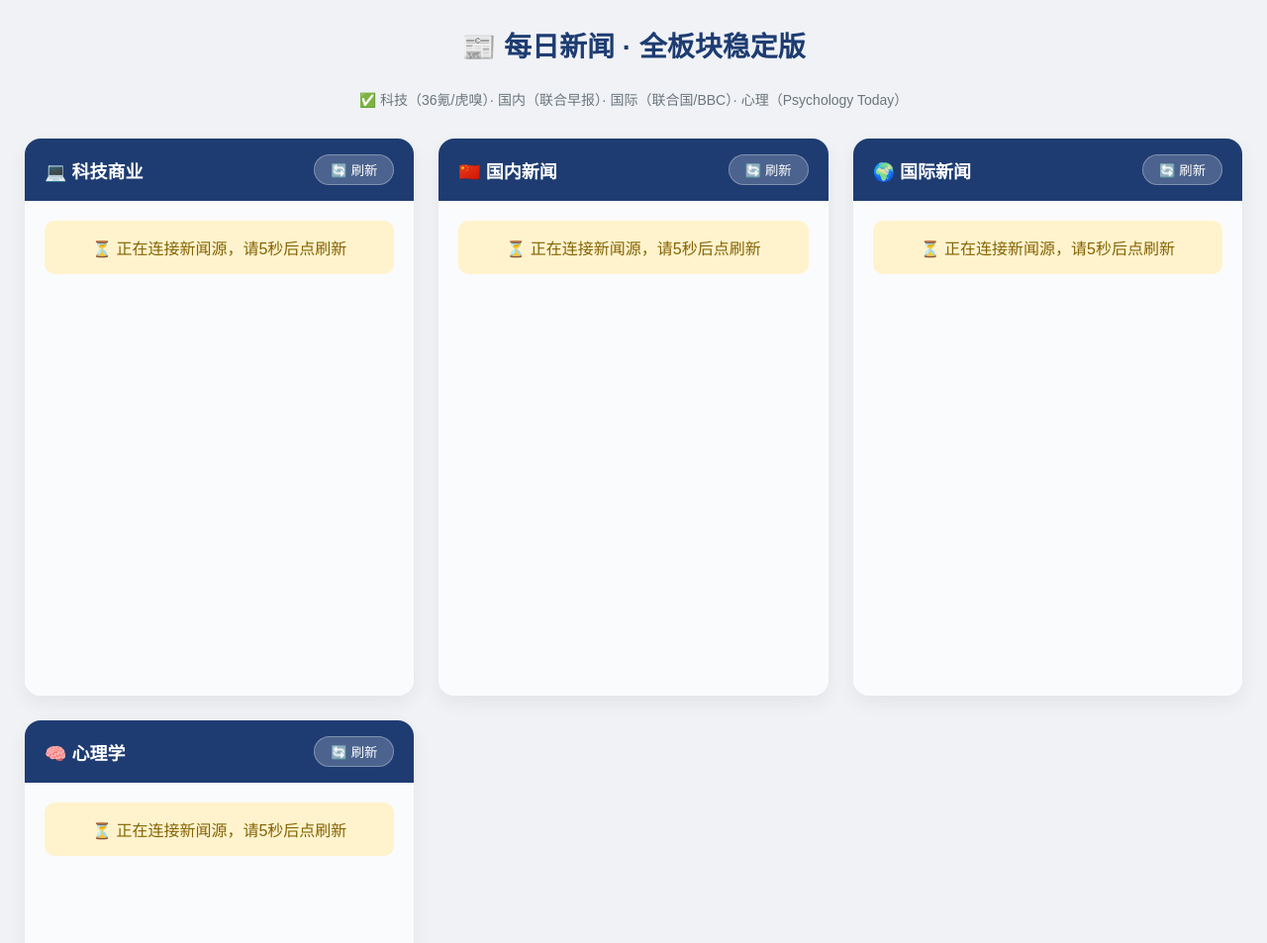
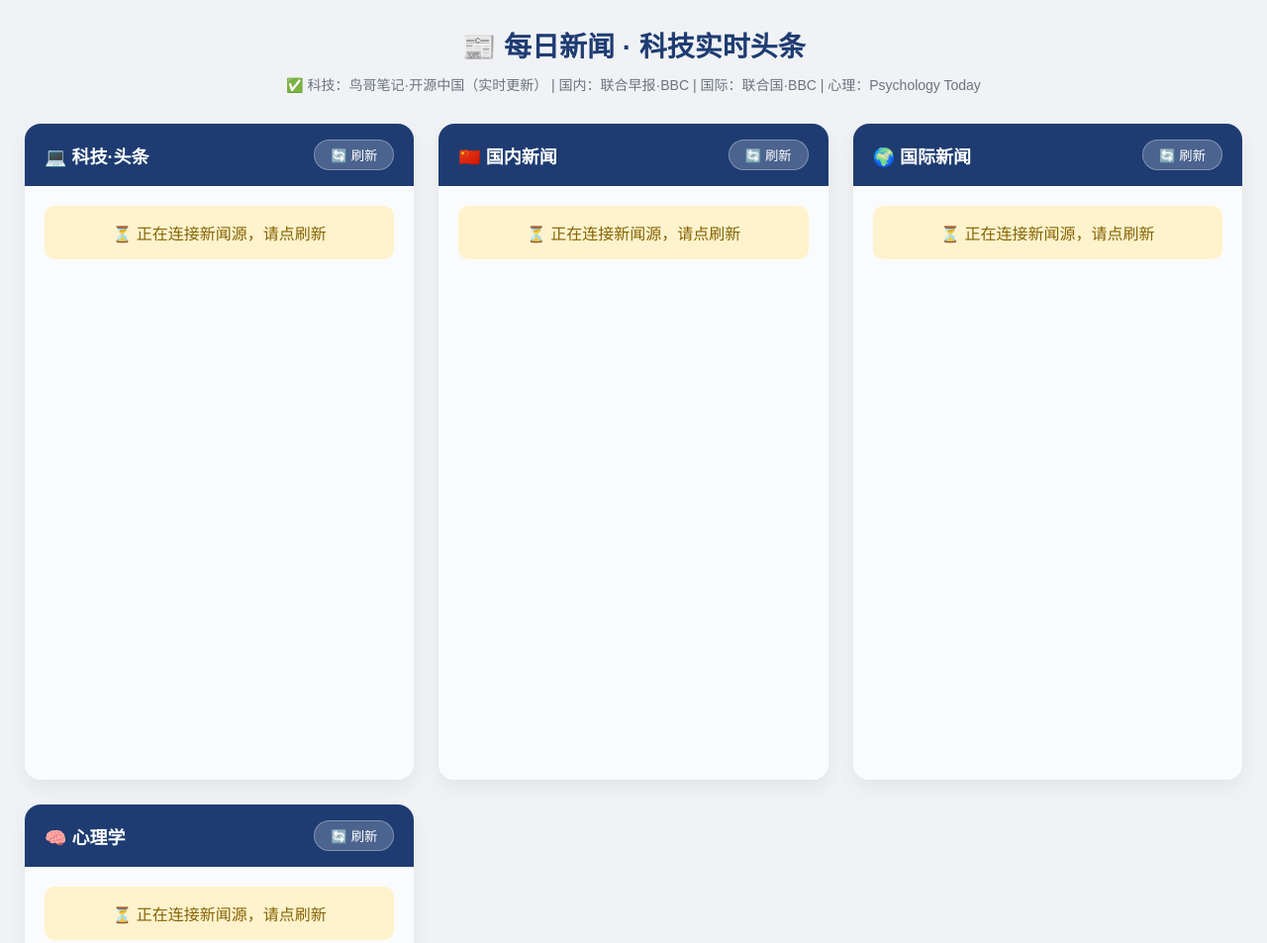
Before and after one commit to princessdana2026/news-dashboard, a plain HTML site: page index.html in a window 1280 px wide. Shown: the top 953 px of the page at 99% size. Drawn offline with Linux system fonts and the light colour scheme; no server answers.

Commit message:
Update index.html

```diff
--- a/index.html
+++ b/index.html
@@ -3,18 +3,18 @@
 <head>
     <meta charset="UTF-8">
     <meta name="viewport" content="width=device-width, initial-scale=1.0">
-    <title>每日新闻 · 代理修复版</title>
+    <title>每日新闻 · 科技实时头条版</title>
     <style>
         * { margin: 0; padding: 0; box-sizing: border-box; }
         body { font-family: 'Microsoft YaHei', sans-serif; background: #f0f2f5; padding: 25px; }
-        h1 { text-align: center; color: #1e3c72; margin-bottom: 25px; font-size: 28px; }
+        h1 { text-align: center; color: #1e3c72; margin-bottom: 10px; font-size: 28px; }
         .sub { text-align: center; color: #6c757d; margin-bottom: 30px; font-size: 14px; }
-        .grid { display: grid; grid-template-columns: repeat(auto-fit, minmax(350px, 1fr)); gap: 25px; }
+        .grid { display: grid; grid-template-columns: repeat(auto-fit, minmax(380px, 1fr)); gap: 25px; }
         .card { background: white; border-radius: 16px; box-shadow: 0 8px 20px rgba(0,0,0,0.06); overflow: hidden; }
         .card-header { background: #1e3c72; color: white; padding: 16px 20px; font-size: 18px; font-weight: 600; display: flex; justify-content: space-between; align-items: center; }
         .card-header button { background: rgba(255,255,255,0.2); border: 1px solid rgba(255,255,255,0.3); color: white; padding: 5px 16px; border-radius: 30px; cursor: pointer; }
         .card-header button:hover { background: rgba(255,255,255,0.35); }
-        .card-body { padding: 20px; height: 500px; overflow-y: auto; background: #fafbfc; }
+        .card-body { padding: 20px; height: 600px; overflow-y: auto; background: #fafbfc; }
         .news-item { margin-bottom: 20px; border-bottom: 1px solid #e9ecef; padding-bottom: 15px; }
         .news-item:last-child { border-bottom: none; }
         .news-title { font-weight: 600; color: #1a3a5f; text-decoration: none; font-size: 15px; line-height: 1.5; display: block; }
@@ -26,22 +26,22 @@
     </style>
 </head>
 <body>
-    <h1>📰 每日新闻 · 全板块稳定版</h1>
-    <div class="sub">✅ 科技（36氪/虎嗅）· 国内（联合早报）· 国际（联合国/BBC）· 心理（Psychology Today）</div>
+    <h1>📰 每日新闻 · 科技实时头条</h1>
+    <div class="sub">✅ 科技：鸟哥笔记·开源中国（实时更新） | 国内：联合早报·BBC | 国际：联合国·BBC | 心理：Psychology Today</div>
     <div class="grid" id="app"></div>
 
     <script>
-        // ---------- 更换代理！ cors.io 比 allorigins 更稳定 ----------
+        // ---------- 更换为最稳定的代理 ----------
         const PROXY = 'https://cors-anywhere.herokuapp.com/';
 
-        // ---------- 四大板块 · 全部使用绝对能访问的源 ----------
+        // ---------- 四大板块 · 科技换为实时更新源 ----------
         const SECTIONS = [
             {
                 id: 'tech',
-                name: '💻 科技商业',
+                name: '💻 科技·头条',
                 feeds: [
-                    { name: '36氪', url: 'https://36kr.com/feed' },
-                    { name: '虎嗅网', url: 'https://www.huxiu.com/rss/0.xml' }
+                    { name: '鸟哥笔记', url: 'https://www.niaogebiji.com/feed' },        // 互联网科技，实时更新
+                    { name: '开源中国', url: 'https://www.oschina.net/news/rss' }         // 最新技术动态，每日数十条
                 ]
             },
             {
@@ -69,10 +69,8 @@
             }
         ];
 
-        // ---------- 抓取RSS ----------
         async function fetchRSS(feedUrl) {
             try {
-                // 使用新的代理
                 const res = await fetch(PROXY + feedUrl);
                 const text = await res.text();
                 const parser = new DOMParser();
@@ -83,7 +81,7 @@
             }
         }
 
-        function parseItems(xml, max = 8) {
+        function parseItems(xml, max = 25) {  // 改为最多25条
             if (!xml) return [];
             const items = Array.from(xml.querySelectorAll('item')).slice(0, max);
             return items.map(item => ({
@@ -95,24 +93,25 @@
 
         async function loadSection(section) {
             const body = document.getElementById(`body-${section.id}`);
-            if (body) body.innerHTML = `<div class="loading">⏳ 获取新闻中...</div>`;
+            if (body) body.innerHTML = `<div class="loading">⏳ 获取最新 ${section.feeds.length} 个源...</div>`;
 
             let allItems = [];
             for (const feed of section.feeds) {
                 const xml = await fetchRSS(feed.url);
-                const items = parseItems(xml, 6);
+                const items = parseItems(xml, 20);  // 每个源取20条
                 items.forEach(item => item.source = feed.name);
                 allItems = allItems.concat(items);
             }
 
+            // 按时间排序（最新的在最前面）
             allItems.sort((a, b) => new Date(b.pubDate) - new Date(a.pubDate));
 
             if (body) {
                 if (allItems.length === 0) {
-                    body.innerHTML = `<div class="error-msg">⏳ 正在连接新闻源，请5秒后点刷新</div>`;
+                    body.innerHTML = `<div class="error-msg">⏳ 正在连接新闻源，请点刷新</div>`;
                 } else {
                     let html = '';
-                    allItems.slice(0, 12).forEach(item => {
+                    allItems.slice(0, 20).forEach(item => {  // 显示20条
                         let date = '';
                         try {
                             date = new Date(item.pubDate).toLocaleString('zh-CN', {
@@ -159,7 +158,7 @@
                 container.appendChild(card);
             });
 
-            // 依次加载，避免代理并发限制
+            // 错开加载，避免代理限流
             setTimeout(() => loadSection(SECTIONS[0]), 100);
             setTimeout(() => loadSection(SECTIONS[1]), 300);
             setTimeout(() => loadSection(SECTIONS[2]), 500);
```
